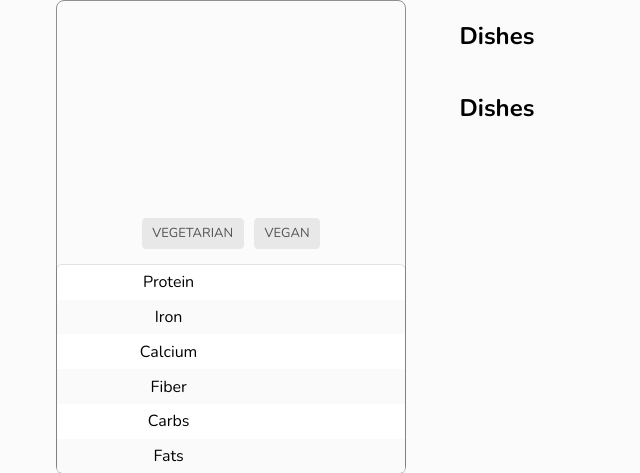
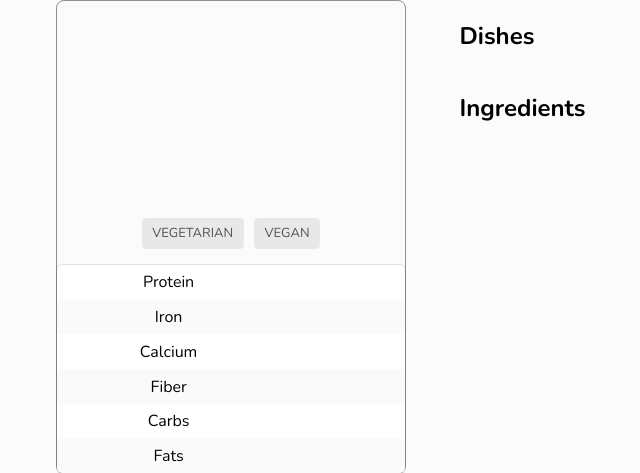
Before and after one commit to aboolean/vSafe, a Django app: template templates/ingredient.html in a window 1280 px wide. Shown: the part 196-669 px from the top of the page, without its empty margins (73-713 px from the left). Run offline with Django 3.2, Linux system fonts and the light colour scheme; the template is opened without the code that fills it, so the values that code supplies are empty; some libraries are stand-ins or nearby versions.

Commit message:
substitute section corrected (classes mistyped)

```diff
--- a/templates/ingredient.html
+++ b/templates/ingredient.html
@@ -146,8 +146,8 @@
             <div class="ten wide column">
             <h2 class="food-title dishes">Dishes</h2>
                 <div class="tiles dishes"></div>
-            <h2 class="food-title ingredients">Dishes</h2>
-                <div class="tiles ingredients"></div>
+            <h2 class="food-title substitutes">Ingredients</h2>
+                <div class="tiles substitutes"></div>
 
 
                 </div>
```
